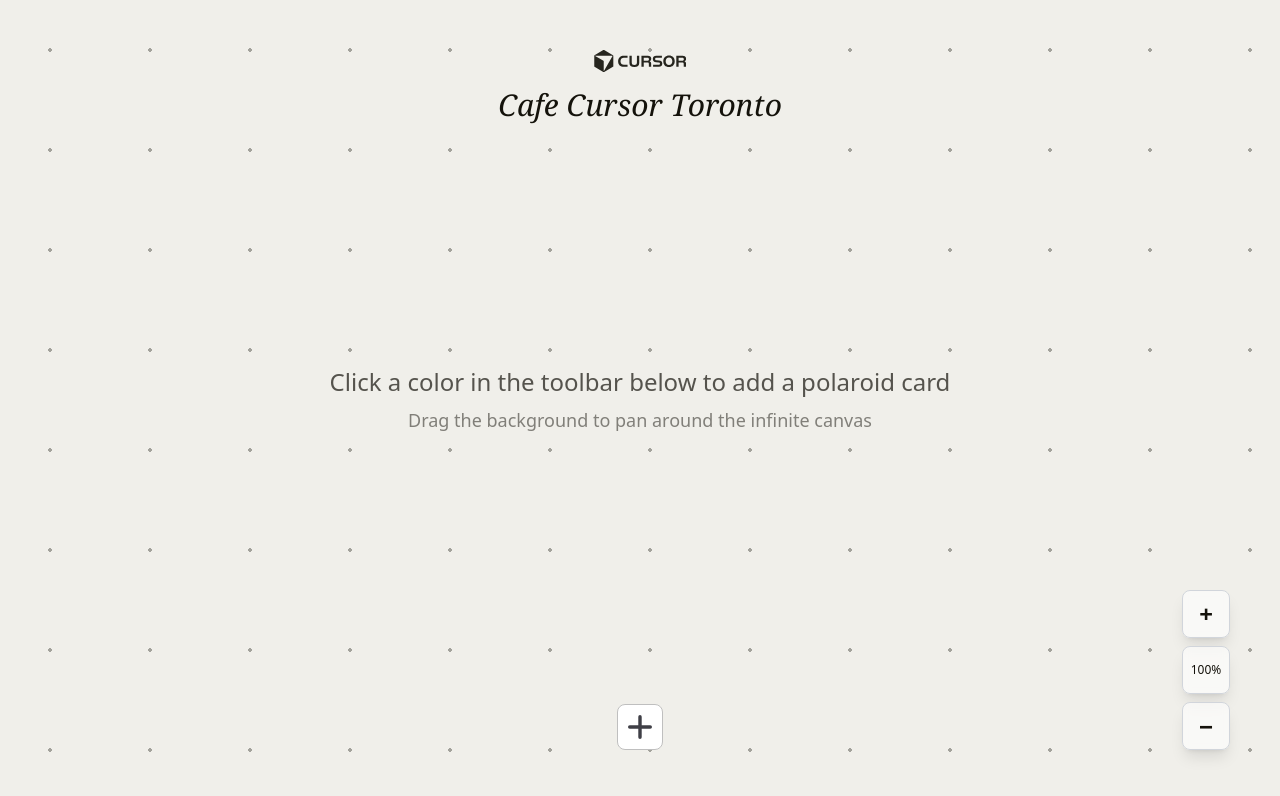
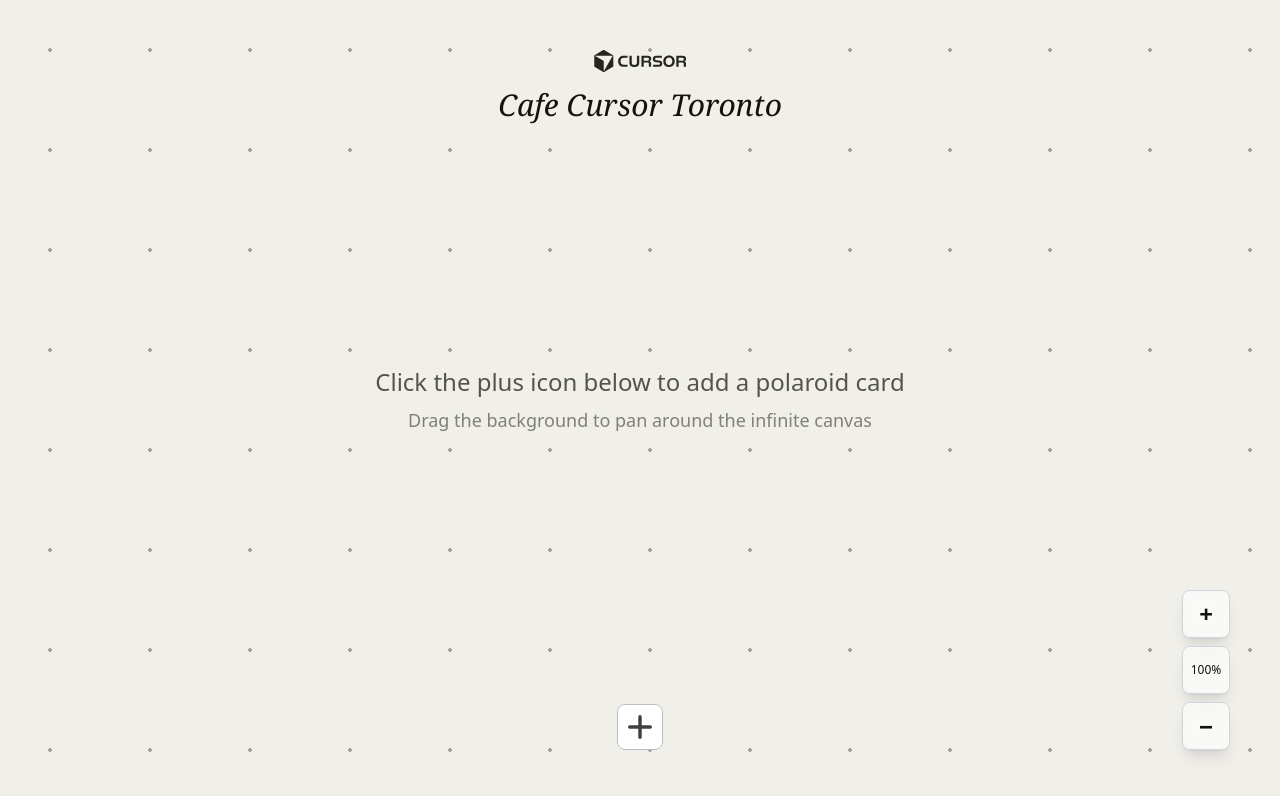
Before and after one commit to itsjoopark/cafecursor-community-garden, a Next.js app: page / in a window 1280 px wide. Shown: the top 796 px of the page. Built offline with nearby package versions, Linux system fonts and the light colour scheme.

Commit message:
Update instruction text to reference plus icon instead of color toolbar

```diff
--- a/app/page.tsx
+++ b/app/page.tsx
@@ -474,7 +474,7 @@
             >
               <div className="text-center px-4">
                 <p className="text-[#14120b] text-xl sm:text-2xl font-medium opacity-70 mb-2">
-                  Click a color in the toolbar below to add a polaroid card
+                  Click the plus icon below to add a polaroid card
                 </p>
                 <p className="text-[#14120b] text-base sm:text-lg opacity-50">
                   Drag the background to pan around the infinite canvas
```
